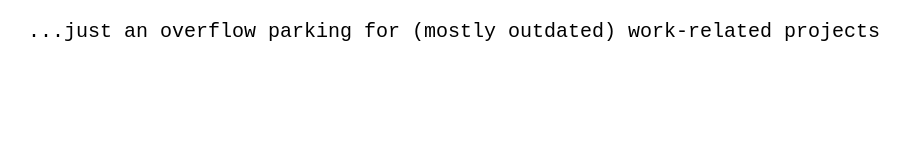
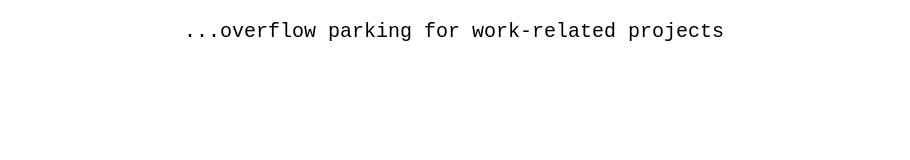
Before and after one commit to ugovaretto/ugovaretto.github.com, a plain HTML site: page index.html in a window 1280 px wide. Shown: the whole page, without its empty margins (186-1096 px from the left). Drawn offline with Linux system fonts and the light colour scheme.

Commit message:
Update index.html

```diff
--- a/index.html
+++ b/index.html
@@ -11,6 +11,6 @@ body {
 <title>Ugo@GitHub</title>
 </head>
 <body>
-<p>...just an overflow parking for (mostly outdated) work-related projects</p>
+<p>...overflow parking for work-related projects</p>
 </body>
 </html>
```
